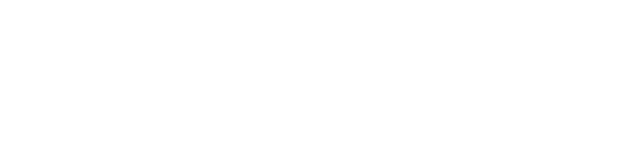
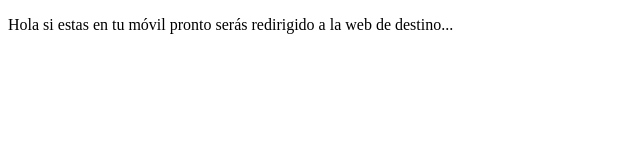
Before and after one commit to rojoC0des/isItAppleOrRobot, a plain HTML site: page index.html in a window 1280 px wide. Shown: the whole page, without its empty margins (0-640 px from the left). Drawn offline with Linux system fonts and the light colour scheme.

Commit message:
task: add a basic message on the index page

```diff
--- a/index.html
+++ b/index.html
@@ -7,5 +7,7 @@
 </head>
 <body>
     <script src="./device-detect.js"></script>
+
+    <p>Hola si estas en tu móvil pronto serás redirigido a la web de destino...</p>
 </body>
 </html>
```
